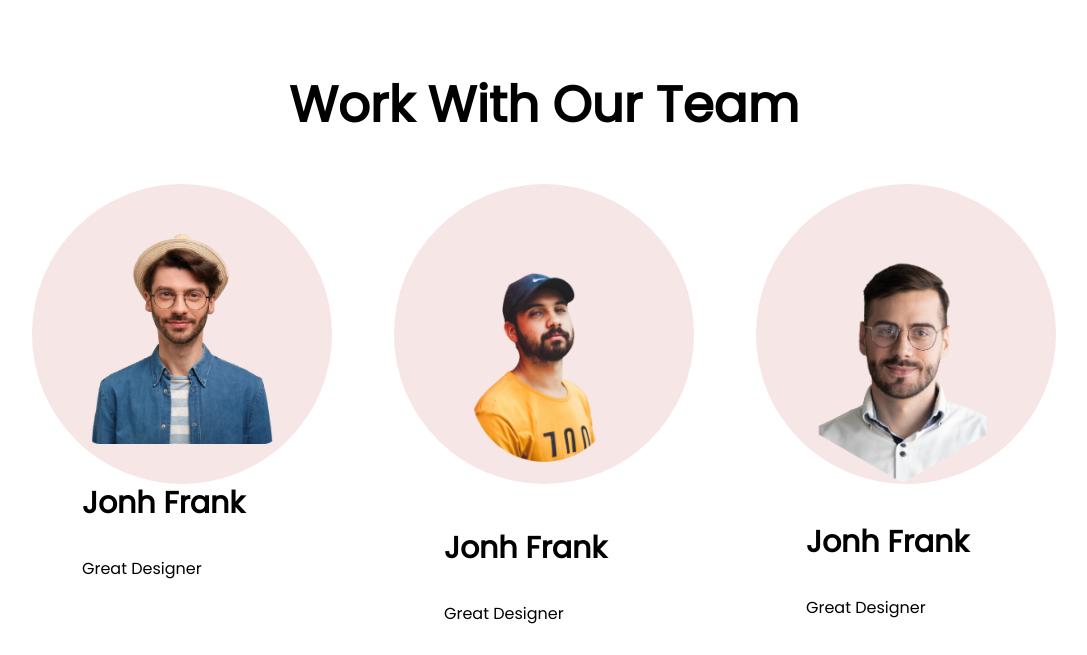
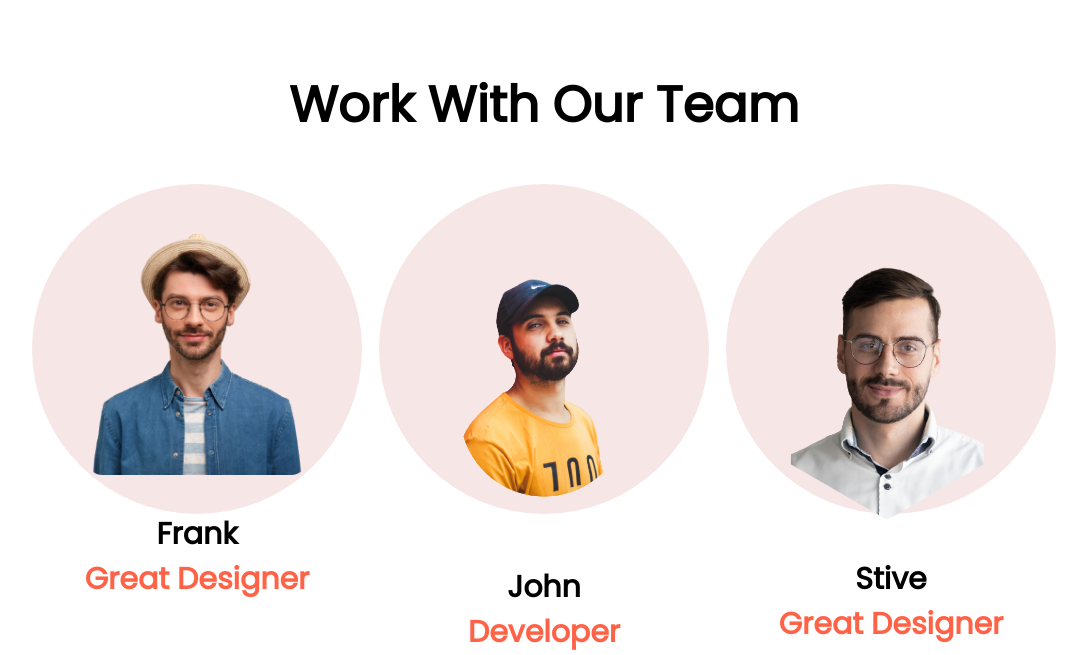
Before and after one commit to coderrakibul/assignment-01, a plain HTML site: page index.html in a window 1280 px wide. Shown: the part 1842-2497 px from the top of the page, without its empty margins (96-1183 px from the left). Before the commit the page ends 2468 px from the top, so only its background shows below. Drawn offline with Linux system fonts and the light colour scheme.

Commit message:
some style added

```diff
--- a/index.html
+++ b/index.html
@@ -122,18 +122,24 @@
       <div class="flex-container">
         <div class="single-person">
           <img src="images/person/person-1.png" alt="" />
-          <h3>Jonh Frank</h3>
-          <p>Great Designer</p>
+          <h3>
+            Frank <br />
+            <span class="tomato-color">Great Designer</span>
+          </h3>
         </div>
         <div class="single-person">
           <img src="images/person/person-2.png" alt="" />
-          <h3>Jonh Frank</h3>
-          <p>Great Designer</p>
+          <h3>
+            John <br />
+            <span class="tomato-color">Developer</span>
+          </h3>
         </div>
         <div class="single-person">
           <img src="images/person/person-3.png" alt="" />
-          <h3>Jonh Frank</h3>
-          <p>Great Designer</p>
+          <h3>
+            Stive <br />
+            <span class="tomato-color">Great Designer</span>
+          </h3>
         </div>
       </div>
     </section>
--- a/style.css
+++ b/style.css
@@ -88,8 +88,8 @@ h3 {
   text-align: center;
 }
 .single-person {
-  width: 200px;
-  height: 200px;
+  width: 230px;
+  height: 230px;
   padding: 50px;
   background-color: rgb(247, 230, 230);
   border-radius: 100%;
@@ -97,3 +97,6 @@ h3 {
 .single-person img {
   width: 100%;
 }
+.single-person h3{
+  text-align:center;
+}
```
